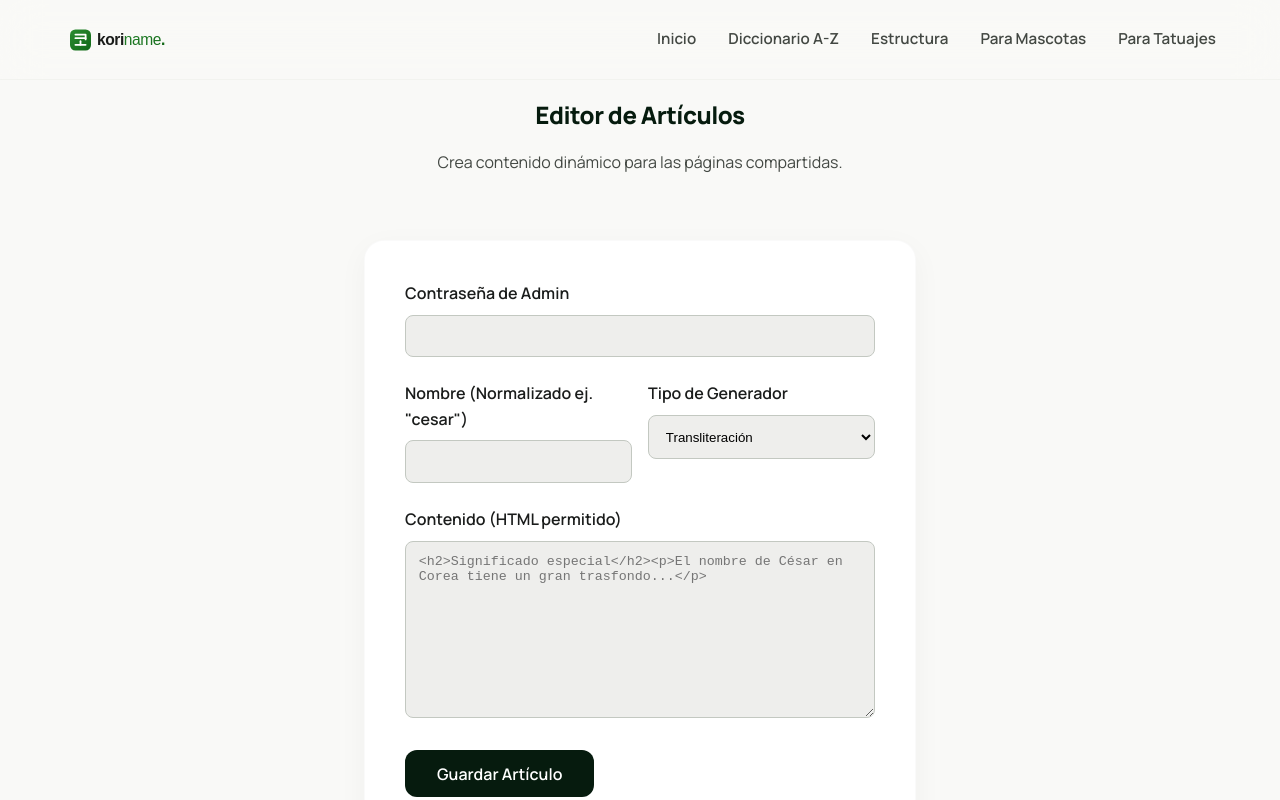
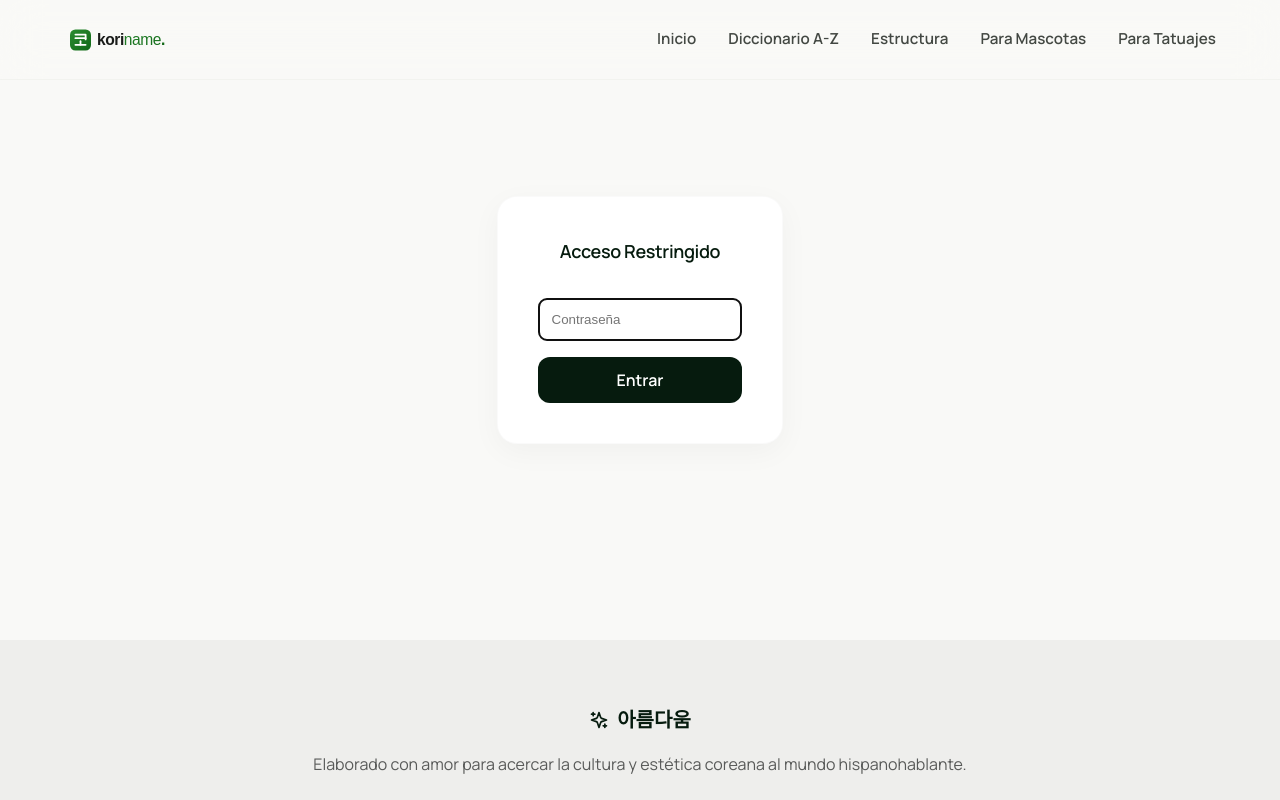
Before and after one commit to cesar20984/mi-nombre-coreano, a React (Vite) app: page /koriname-admin in a window 1280 px wide. Shown: the top 800 px of the page. Built offline with nearby package versions, Linux system fonts and the light colour scheme.

Commit message:
feat: complete admin dashboard with react-quill editor, list view, delete feature, and persistent session

```diff
--- a/package.json
+++ b/package.json
@@ -17,6 +17,7 @@
     "react": "^18.2.0",
     "react-dom": "^18.2.0",
     "react-helmet-async": "^3.0.0",
+    "react-quill": "^2.0.0",
     "react-router-dom": "^6.22.3"
   },
   "devDependencies": {
--- a/src/pages/Admin.jsx
+++ b/src/pages/Admin.jsx
@@ -1,142 +1,335 @@
-import { useState } from 'react';
+import { useState, useEffect } from 'react';
+import ReactQuill from 'react-quill';
+import 'react-quill/dist/quill.snow.css';
+import { Trash2, Edit, Plus, LogOut, FileText } from 'lucide-react';
 import SEO from '../components/SEO';
 
+const SESSION_KEY = 'koriname_admin_session';
+
 export default function Admin() {
-  const [formData, setFormData] = useState({
-    name: '',
-    type: 'my-name',
-    content: '',
-    password: ''
-  });
-  const [status, setStatus] = useState({ loading: false, message: '', type: '' });
+  const [token, setToken] = useState(null);
+  const [passwordInput, setPasswordInput] = useState('');
+  const [view, setView] = useState('list'); // 'list' | 'editor'
+
+  const [articles, setArticles] = useState([]);
+  const [loading, setLoading] = useState(false);
+  const [error, setError] = useState('');
+
+  // Editor states
+  const [formData, setFormData] = useState({ name: '', type: 'my-name', content: '' });
+
+  // Quill Modules (matching standard toolbar)
+  const modules = {
+    toolbar: [
+      [{ 'header': [1, 2, 3, false] }],
+      ['bold', 'italic', 'underline', 'strike'],
+      [{ 'align': [] }],
+      [{ 'list': 'ordered'}, { 'list': 'bullet' }],
+      ['link', 'image', 'blockquote'],
+      ['clean']
+    ],
+  };
 
   const types = [
     { value: 'my-name', label: 'Transliteración' },
-    { value: 'saju', label: 'Saju (Fecha de Nacimiento)' },
-    { value: 'meaning', label: 'Significado Clásico' }
+    { value: 'saju', label: 'Saju (Nacimiento)' },
+    { value: 'meaning', label: 'Significado' }
   ];
 
-  const handleChange = (e) => {
-    setFormData({ ...formData, [e.target.name]: e.target.value });
+  // 1. Session Management
+  useEffect(() => {
+    const sessionStr = localStorage.getItem(SESSION_KEY);
+    if (sessionStr) {
+      try {
+        const session = JSON.parse(sessionStr);
+        // Valid for 24 hours
+        if (Date.now() - session.timestamp < 24 * 60 * 60 * 1000) {
+          setToken(session.token);
+        } else {
+          localStorage.removeItem(SESSION_KEY);
+        }
+      } catch (e) {
+        localStorage.removeItem(SESSION_KEY);
+      }
+    }
+  }, []);
+
+  const handleLogin = (e) => {
+    e.preventDefault();
+    if (passwordInput.trim()) {
+      const session = {
+        token: passwordInput.trim(),
+        timestamp: Date.now()
+      };
+      localStorage.setItem(SESSION_KEY, JSON.stringify(session));
+      setToken(session.token);
+    }
   };
 
-  const handleSubmit = async (e) => {
+  const handleLogout = () => {
+    localStorage.removeItem(SESSION_KEY);
+    setToken(null);
+    setView('list');
+  };
+
+  // 2. Fetching Data
+  useEffect(() => {
+    if (token && view === 'list') {
+      fetchArticles();
+    }
+  }, [token, view]);
+
+  const fetchArticles = async () => {
+    setLoading(true);
+    setError('');
+    try {
+      const res = await fetch('/api/articles?list=true', {
+        headers: { 'Authorization': `Bearer ${token}` }
+      });
+      if (res.ok) {
+        const data = await res.json();
+        setArticles(data);
+      } else {
+        if (res.status === 401) handleLogout();
+        setError('Error al obtener artículos o autorización denegada.');
+      }
+    } catch (err) {
+      setError('Error de red.');
+    } finally {
+      setLoading(false);
+    }
+  };
+
+  // 3. Actions
+  const handleDelete = async (id) => {
+    if (!window.confirm('¿Estás seguro de eliminar este artículo?')) return;
+    try {
+      const res = await fetch(`/api/articles?id=${id}`, {
+        method: 'DELETE',
+        headers: { 'Authorization': `Bearer ${token}` }
+      });
+      if (res.ok) {
+        setArticles(articles.filter(a => a.id !== id));
+      } else {
+        alert('Error al eliminar');
+      }
+    } catch {
+      alert('Error de red al eliminar');
+    }
+  };
+
+  const handleSave = async (e) => {
     e.preventDefault();
-    setStatus({ loading: true, message: '', type: '' });
-
+    setLoading(true);
+    setError('');
     try {
       const res = await fetch('/api/articles', {
         method: 'POST',
         headers: {
           'Content-Type': 'application/json',
-          'Authorization': `Bearer ${formData.password}`
+          'Authorization': `Bearer ${token}`
         },
-        body: JSON.stringify({
-          name: formData.name,
-          type: formData.type,
-          content: formData.content
-        })
+        body: JSON.stringify(formData)
       });
-
       const data = await res.json();
-
       if (res.ok) {
-        setStatus({ loading: false, message: '¡Artículo guardado exitosamente!', type: 'success' });
-        // Opcional: limpiar form
-        // setFormData({ ...formData, name: '', content: '' });
+        setView('list');
       } else {
-        setStatus({ loading: false, message: `Error: ${data.error}`, type: 'error' });
+        setError(`Error: ${data.error}`);
       }
     } catch (err) {
-      console.error(err);
-      setStatus({ loading: false, message: 'Error de red al intentar guardar.', type: 'error' });
+      setError('Error de red al intentar guardar.');
+    } finally {
+      setLoading(false);
     }
   };
 
+  const openEditor = (article = null) => {
+    if (article) {
+      // Need to fetch full article to get content, list endpoint only gives summary
+      fetchFullArticleAndEdit(article.name, article.type);
+    } else {
+      setFormData({ name: '', type: 'my-name', content: '' });
+      setView('editor');
+    }
+  };
+
+  const fetchFullArticleAndEdit = async (name, type) => {
+    setLoading(true);
+    try {
+      const res = await fetch(`/api/articles?name=${name}&type=${type}`);
+      if (res.ok) {
+        const data = await res.json();
+        setFormData({ name: data.name, type: data.type, content: data.content || '' });
+        setView('editor');
+      } else {
+        alert('No se pudo cargar el artículo completo.');
+      }
+    } catch {
+      alert('Error de red.');
+    } finally {
+      setLoading(false);
+    }
+  };
+
+  // Renders
+  if (!token) {
+    return (
+      <section className="section" style={{ minHeight: '80vh', display: 'flex', alignItems: 'center' }}>
+        <SEO title="Login Admin | Koriname" />
+        <div className="container" style={{ maxWidth: '400px', margin: '0 auto' }}>
+          <div className="card text-center">
+            <h1 className="body-lg mb-4" style={{ fontWeight: 600 }}>Acceso Restringido</h1>
+            <form onSubmit={handleLogin} style={{ display: 'flex', flexDirection: 'column', gap: '1rem' }}>
+              <input
+                type="password"
+                placeholder="Contraseña"
+                value={passwordInput}
+                onChange={(e) => setPasswordInput(e.target.value)}
+                autoFocus
+                required
+                style={{ padding: '0.8rem', borderRadius: '8px', border: '1px solid var(--outline-variant)' }}
+              />
+              <button type="submit" className="btn btn-primary">Entrar</button>
+            </form>
+          </div>
+        </div>
+      </section>
+    );
+  }
+
   return (
     <>
-      <SEO title="Dashboard de Administración | Koriname" description="Panel de control interno." />
+      <SEO title="Dashboard | Koriname" />
       <section className="section" style={{ minHeight: '80vh', paddingBottom: '4rem' }}>
-        <div className="container" style={{ maxWidth: '600px', margin: '0 auto' }}>
+        <div className="container" style={{ maxWidth: '1000px', margin: '0 auto' }}>
 
-          <div className="text-center mb-8">
-            <h1 className="display-sm mb-2">Editor de Artículos</h1>
-            <p className="body-md" style={{ color: 'var(--on-surface-variant)' }}>
-              Crea contenido dinámico para las páginas compartidas.
-            </p>
+          <div style={{ display: 'flex', justifyContent: 'space-between', alignItems: 'center', marginBottom: '2rem' }}>
+            <h1 className="display-sm">Dashboard</h1>
+            <button onClick={handleLogout} className="btn" style={{ padding: '0.5rem 1rem', background: 'var(--surface-container)', color: 'var(--on-surface-variant)' }}>
+              <LogOut size={16} style={{ marginRight: '0.5rem' }}/> Salir
+            </button>
           </div>
 
-          <div className="card">
-            <form onSubmit={handleSubmit} style={{ display: 'flex', flexDirection: 'column', gap: '1.5rem' }}>
+          {error && (
+            <div style={{ padding: '1rem', marginBottom: '2rem', background: '#ffebee', color: '#c62828', borderRadius: '8px' }}>
+              {error}
+            </div>
+          )}
 
-              <div>
-                <label className="body-sm" style={{ fontWeight: 600, display: 'block', marginBottom: '0.5rem' }}>Contraseña de Admin</label>
+          {view === 'list' && (
+            <div className="card" style={{ padding: '2rem' }}>
+              <div style={{ display: 'flex', justifyContent: 'space-between', alignItems: 'center', marginBottom: '1.5rem' }}>
+                <h2 className="body-lg" style={{ fontWeight: 600 }}>Tus Artículos</h2>
+                <button onClick={() => openEditor()} className="btn btn-primary" style={{ padding: '0.5rem 1rem' }}>
+                  <Plus size={16} style={{ marginRight: '0.5rem' }}/> Nuevo Artículo
+                </button>
+              </div>
+
+              {loading ? (
+                <p>Cargando artículos...</p>
+              ) : articles.length === 0 ? (
+                <div style={{ textAlign: 'center', padding: '3rem', background: 'var(--surface-container-lowest)', borderRadius: '1rem' }}>
+                  <FileText size={48} style={{ opacity: 0.2, margin: '0 auto 1rem' }} />
+                  <p>No hay artículos creados todavía.</p>
+                </div>
+              ) : (
+                <div style={{ overflowX: 'auto' }}>
+                  <table style={{ width: '100%', borderCollapse: 'collapse', textAlign: 'left' }}>
+                    <thead>
+                      <tr style={{ borderBottom: '2px solid var(--outline-variant)' }}>
+                        <th style={{ padding: '1rem', color: 'var(--on-surface-variant)' }}>Nombre</th>
+                        <th style={{ padding: '1rem', color: 'var(--on-surface-variant)' }}>Categoría</th>
+                        <th style={{ padding: '1rem', color: 'var(--on-surface-variant)' }}>Última Edición</th>
+                        <th style={{ padding: '1rem', textAlign: 'right' }}>Acciones</th>
+                      </tr>
+                    </thead>
+                    <tbody>
+                      {articles.map(art => (
+                        <tr key={art.id} style={{ borderBottom: '1px solid var(--outline-variant)' }}>
+                          <td style={{ padding: '1rem', fontWeight: 500 }}>{art.name}</td>
+                          <td style={{ padding: '1rem' }}>
+                            <span className="badge" style={{ fontSize: '0.75rem', padding: '0.2rem 0.6rem' }}>
+                              {types.find(t => t.value === art.type)?.label || art.type}
+                            </span>
+                          </td>
+                          <td style={{ padding: '1rem', color: 'var(--on-surface-variant)' }}>
+                            {new Date(art.updated_at).toLocaleDateString()}
+                          </td>
+                          <td style={{ padding: '1rem', textAlign: 'right', display: 'flex', gap: '0.5rem', justifyContent: 'flex-end' }}>
+                            <button onClick={() => openEditor(art)} className="btn" style={{ padding: '0.5rem', background: 'transparent' }}>
+                              <Edit size={18} color="var(--primary)" />
+                            </button>
+                            <button onClick={() => handleDelete(art.id)} className="btn" style={{ padding: '0.5rem', background: 'transparent' }}>
+                              <Trash2 size={18} color="#e53935" />
+                            </button>
+                          </td>
+                        </tr>
+                      ))}
+                    </tbody>
+                  </table>
+                </div>
+              )}
+            </div>
+          )}
+
+          {view === 'editor' && (
+            <div className="card" style={{ padding: '2rem' }}>
+              <div style={{ display: 'flex', justifyContent: 'space-between', alignItems: 'center', marginBottom: '1.5rem' }}>
+                <h2 className="body-lg" style={{ fontWeight: 600 }}>Editar Artículo</h2>
+                <button onClick={() => setView('list')} className="btn" style={{ padding: '0.5rem 1rem', background: 'var(--surface-container-low)' }}>
+                  Volver
+                </button>
+              </div>
+
+              <form onSubmit={handleSave} style={{ display: 'flex', flexDirection: 'column', gap: '1.5rem' }}>
+                <div style={{ display: 'flex', gap: '1rem', flexWrap: 'wrap' }}>
+                  <div style={{ flex: '1 1 200px' }}>
+                    <label style={{ display: 'block', marginBottom: '0.5rem', fontWeight: 500 }}>Nombre Objetivo (ej. cesar)</label>
                     <input
-                  type="password"
-                  name="password"
-                  value={formData.password}
-                  onChange={handleChange}
+                      type="text"
+                      value={formData.name}
+                      onChange={e => setFormData({ ...formData, name: e.target.value.toLowerCase() })}
                       required
-                  style={{ width: '100%', padding: '0.8rem', borderRadius: '8px', border: '1px solid var(--outline-variant)', background: 'var(--surface-container)' }}
+                      placeholder="minúsculas y sin acentos"
+                      style={{ width: '100%', padding: '0.8rem', borderRadius: '8px', border: '1px solid var(--outline-variant)' }}
                     />
                   </div>
-
-              <div style={{ display: 'flex', gap: '1rem', flexWrap: 'wrap' }}>
                   <div style={{ flex: '1 1 200px' }}>
-                  <label className="body-sm" style={{ fontWeight: 600, display: 'block', marginBottom: '0.5rem' }}>Nombre (Normalizado ej. "cesar")</label>
-                  <input
-                    type="text"
-                    name="name"
-                    value={formData.name}
-                    onChange={handleChange}
-                    required
-                    style={{ width: '100%', padding: '0.8rem', borderRadius: '8px', border: '1px solid var(--outline-variant)', background: 'var(--surface-container)' }}
-                  />
-                </div>
-
-                <div style={{ flex: '1 1 200px' }}>
-                  <label className="body-sm" style={{ fontWeight: 600, display: 'block', marginBottom: '0.5rem' }}>Tipo de Generador</label>
+                    <label style={{ display: 'block', marginBottom: '0.5rem', fontWeight: 500 }}>Categoría de Página</label>
                     <select
-                    name="type"
                       value={formData.type}
-                    onChange={handleChange}
-                    style={{ width: '100%', padding: '0.8rem', borderRadius: '8px', border: '1px solid var(--outline-variant)', background: 'var(--surface-container)' }}
+                      onChange={e => setFormData({ ...formData, type: e.target.value })}
+                      style={{ width: '100%', padding: '0.8rem', borderRadius: '8px', border: '1px solid var(--outline-variant)' }}
                     >
                       {types.map(t => <option key={t.value} value={t.value}>{t.label}</option>)}
                     </select>
                   </div>
                 </div>
 
-              <div>
-                <label className="body-sm" style={{ fontWeight: 600, display: 'block', marginBottom: '0.5rem' }}>Contenido (HTML permitido)</label>
-                <textarea
-                  name="content"
+                <div style={{ paddingBottom: '3rem' }}>
+                  <label style={{ display: 'block', marginBottom: '0.5rem', fontWeight: 500 }}>Contenido</label>
+                  <ReactQuill
+                    theme="snow"
                     value={formData.content}
-                  onChange={handleChange}
-                  required
-                  rows="10"
-                  style={{ width: '100%', padding: '0.8rem', borderRadius: '8px', border: '1px solid var(--outline-variant)', background: 'var(--surface-container)', resize: 'vertical', fontFamily: 'monospace' }}
-                  placeholder="<h2>Significado especial</h2><p>El nombre de César en Corea tiene un gran trasfondo...</p>"
-                ></textarea>
+                    onChange={val => setFormData({ ...formData, content: val })}
+                    modules={modules}
+                    style={{ height: '300px', background: 'var(--surface)', borderRadius: '8px' }}
+                    placeholder="Escribe el artículo aquí..."
+                  />
                 </div>
-
-              {status.message && (
-                <div style={{ padding: '1rem', borderRadius: '8px', background: status.type === 'error' ? '#ffebee' : '#e8f5e9', color: status.type === 'error' ? '#c62828' : '#2e7d32' }}>
-                  {status.message}
-                </div>
-              )}
 
                 <button
                   type="submit"
                   className="btn btn-primary"
-                disabled={status.loading}
-                style={{ alignSelf: 'flex-start', padding: '0.8rem 2rem' }}
+                  disabled={loading || !formData.name || !formData.content}
+                  style={{ alignSelf: 'flex-start', padding: '0.8rem 2.5rem', marginTop: '1rem' }}
                 >
-                {status.loading ? 'Guardando...' : 'Guardar Artículo'}
+                  {loading ? 'Guardando...' : 'Guardar Artículo'}
                 </button>
-
               </form>
             </div>
+          )}
 
         </div>
       </section>
```
Also changed, not shown: api/articles.js (+33 -6 lines), 1 other file (tests, documents, lock files or other folders). Lines whose indentation alone changed are shown as unchanged.
